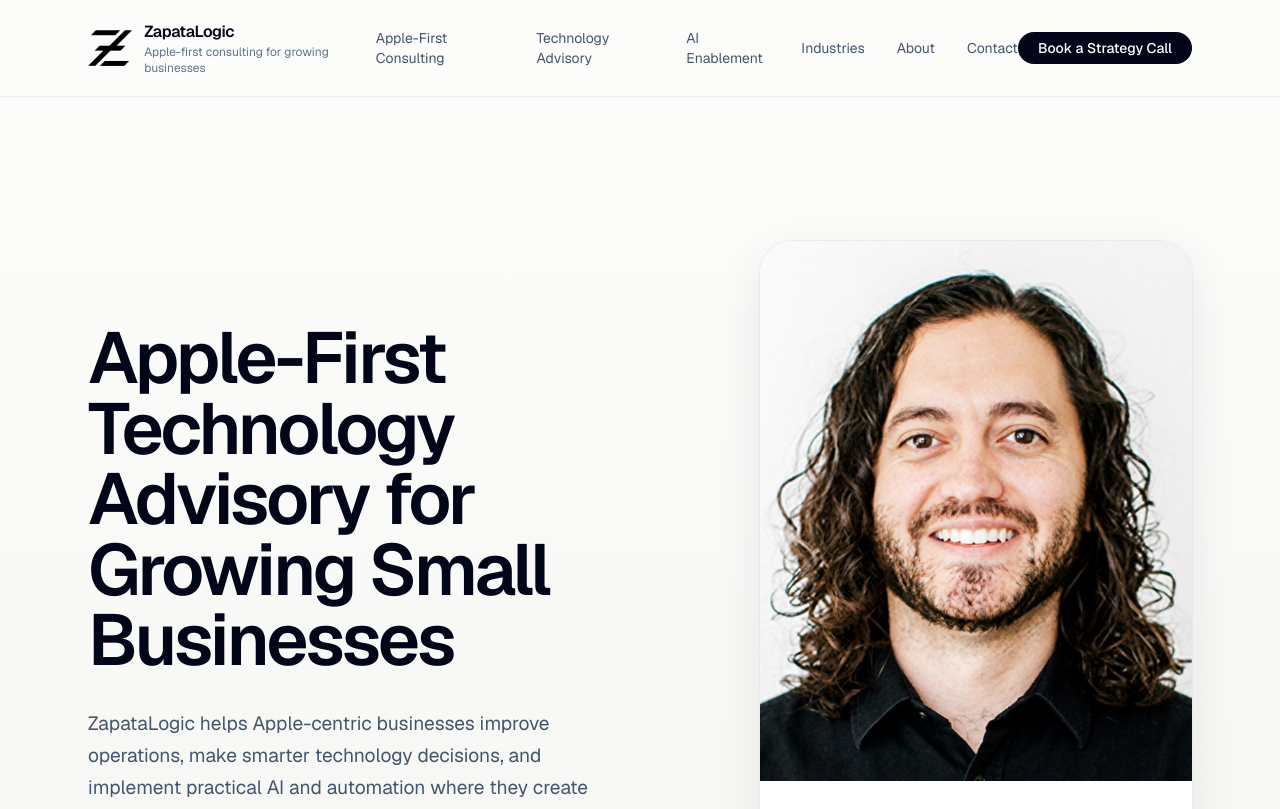
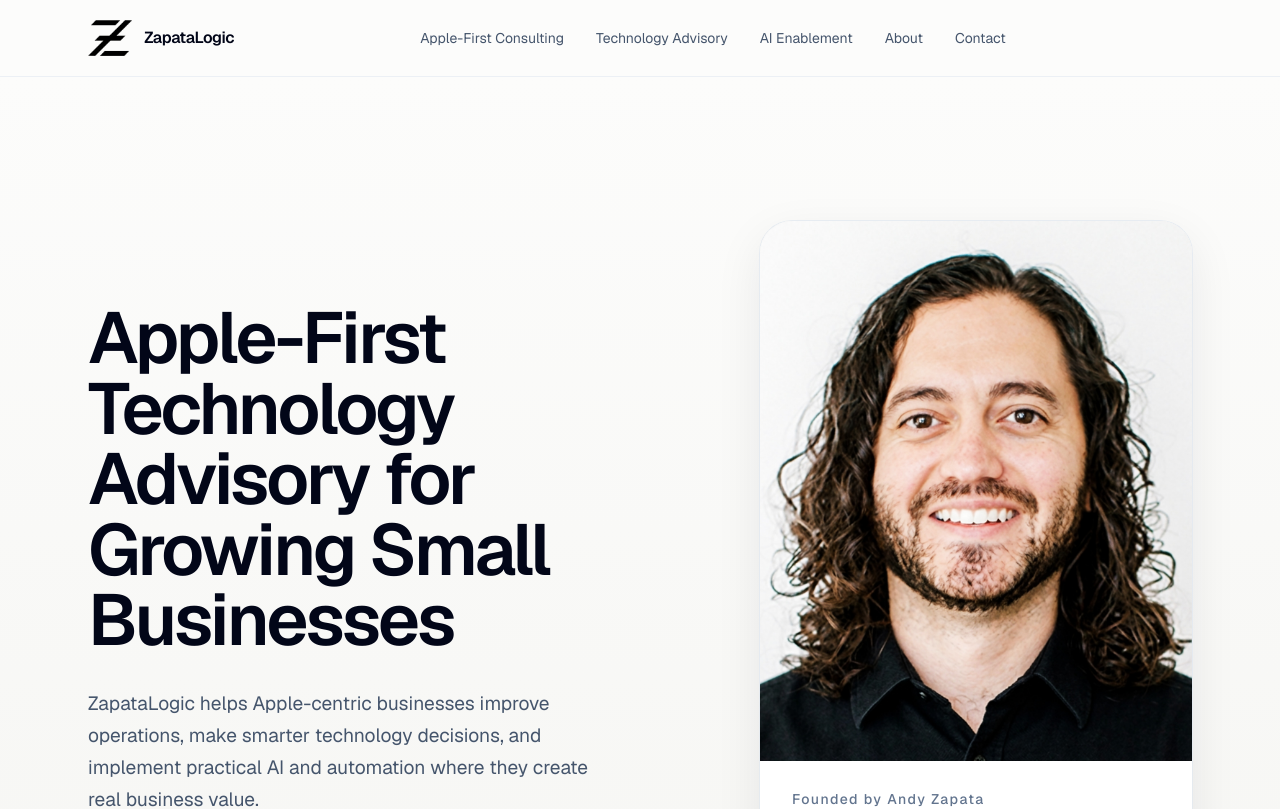
Before and after one commit to AndyIsAtoZ/zapatalogic-website, a Next.js app: page / in a window 1280 px wide. Shown: the top 809 px of the page. Built offline with nearby package versions, Linux system fonts and the light colour scheme.

Commit message:
Simplify header navigation and homepage

```diff
--- a/src/app/page.tsx
+++ b/src/app/page.tsx
@@ -1,7 +1,5 @@
 import Image from "next/image";
-import Link from "next/link";
 import type { Metadata } from "next";
-import { Button } from "@/components/ui/button";
 import { CTASection, PageHero, SectionIntro, ServiceCard } from "@/components/site";
 
 export const metadata: Metadata = {
@@ -24,14 +22,6 @@
   "Smarter business systems decisions",
   "Reduced wasted time",
   "Practical automation where it counts",
-];
-
-const industryItems = [
-  "Professional services",
-  "Creative and agency firms",
-  "Real estate and property teams",
-  "Founder-led small businesses",
-  "Apple-centric organizations",
 ];
 
 export default function HomePage() {
@@ -146,28 +136,6 @@
         </div>
       </section>
 
-      <section className="bg-[#f7f7f5] px-6 py-32 md:py-36">
-        <div className="mx-auto max-w-6xl">
-          <SectionIntro
-            eyebrow="Industries"
-            title="Built for growing businesses that rely on Apple and need practical technology leadership"
-            description="Best suited for teams that want better operational clarity, stronger systems decisions, and a more considered technology environment."
-          />
-          <div className="mt-14 grid gap-6 md:grid-cols-2 xl:grid-cols-5">
-            {industryItems.map((item) => (
-              <div key={item} className="rounded-[1.5rem] bg-white p-7 shadow-[0_8px_24px_rgba(15,23,42,0.04)] ring-1 ring-slate-200/70">
-                <p className="text-base font-medium leading-7 text-slate-900">{item}</p>
-              </div>
-            ))}
-          </div>
-          <div className="mt-10">
-            <Button asChild variant="ghost" size="lg" className="rounded-full px-3 text-slate-700 hover:bg-transparent hover:text-slate-950">
-              <Link href="/industries">Explore Industries</Link>
-            </Button>
-          </div>
-        </div>
-      </section>
-
       <section className="px-6 py-32 md:py-36">
         <div className="mx-auto grid max-w-6xl gap-18 lg:grid-cols-[1fr_0.95fr] lg:items-center">
           <div>
--- a/src/components/site.tsx
+++ b/src/components/site.tsx
@@ -17,7 +17,6 @@
   { href: "/apple-first-consulting", label: "Apple-First Consulting" },
   { href: "/technology-advisory", label: "Technology Advisory" },
   { href: "/ai-deployment", label: "AI Enablement" },
-  { href: "/industries", label: "Industries" },
   { href: "/about", label: "About" },
   { href: "/contact", label: "Contact" },
 ];
@@ -30,10 +29,7 @@
       <div className="mx-auto flex max-w-6xl items-center justify-between px-6 py-4 md:py-5">
         <Link href="/" className="flex items-center gap-3">
           <Image src="/logo.png" alt="ZapataLogic logo" width={138} height={36} className="h-9 w-auto" priority />
-          <div>
-            <div className="text-base font-semibold tracking-tight text-slate-950">ZapataLogic</div>
-            <div className="hidden text-xs text-slate-500 sm:block">Apple-first consulting for growing businesses</div>
-          </div>
+          <div className="text-base font-semibold tracking-tight text-slate-950">ZapataLogic</div>
         </Link>
 
         <nav className="hidden items-center gap-8 text-sm text-slate-600 lg:flex">
@@ -45,10 +41,6 @@
         </nav>
 
         <div className="flex items-center gap-3">
-          <Button asChild size="sm" className="hidden rounded-full bg-slate-950 px-5 text-white shadow-none hover:bg-slate-800 sm:inline-flex">
-            <Link href="/contact">Book a Strategy Call</Link>
-          </Button>
-
           <Dialog open={open} onOpenChange={setOpen}>
             <DialogTrigger asChild>
               <Button variant="outline" size="icon" className="rounded-full border-slate-300 lg:hidden" aria-label="Open navigation menu">
@@ -72,11 +64,6 @@
                     </Link>
                   ))}
                 </nav>
-                <Button asChild size="lg" className="mt-5 w-full rounded-full bg-slate-950 hover:bg-slate-800">
-                  <Link href="/contact" onClick={() => setOpen(false)}>
-                    Book a Strategy Call
-                  </Link>
-                </Button>
               </div>
             </DialogContent>
           </Dialog>
@@ -107,7 +94,6 @@
             <Link href="/apple-first-consulting" className="block hover:text-slate-950">Apple-First Consulting</Link>
             <Link href="/technology-advisory" className="block hover:text-slate-950">Technology Advisory</Link>
             <Link href="/ai-deployment" className="block hover:text-slate-950">AI Enablement</Link>
-            <Link href="/industries" className="block hover:text-slate-950">Industries</Link>
           </div>
         </div>
 
```
